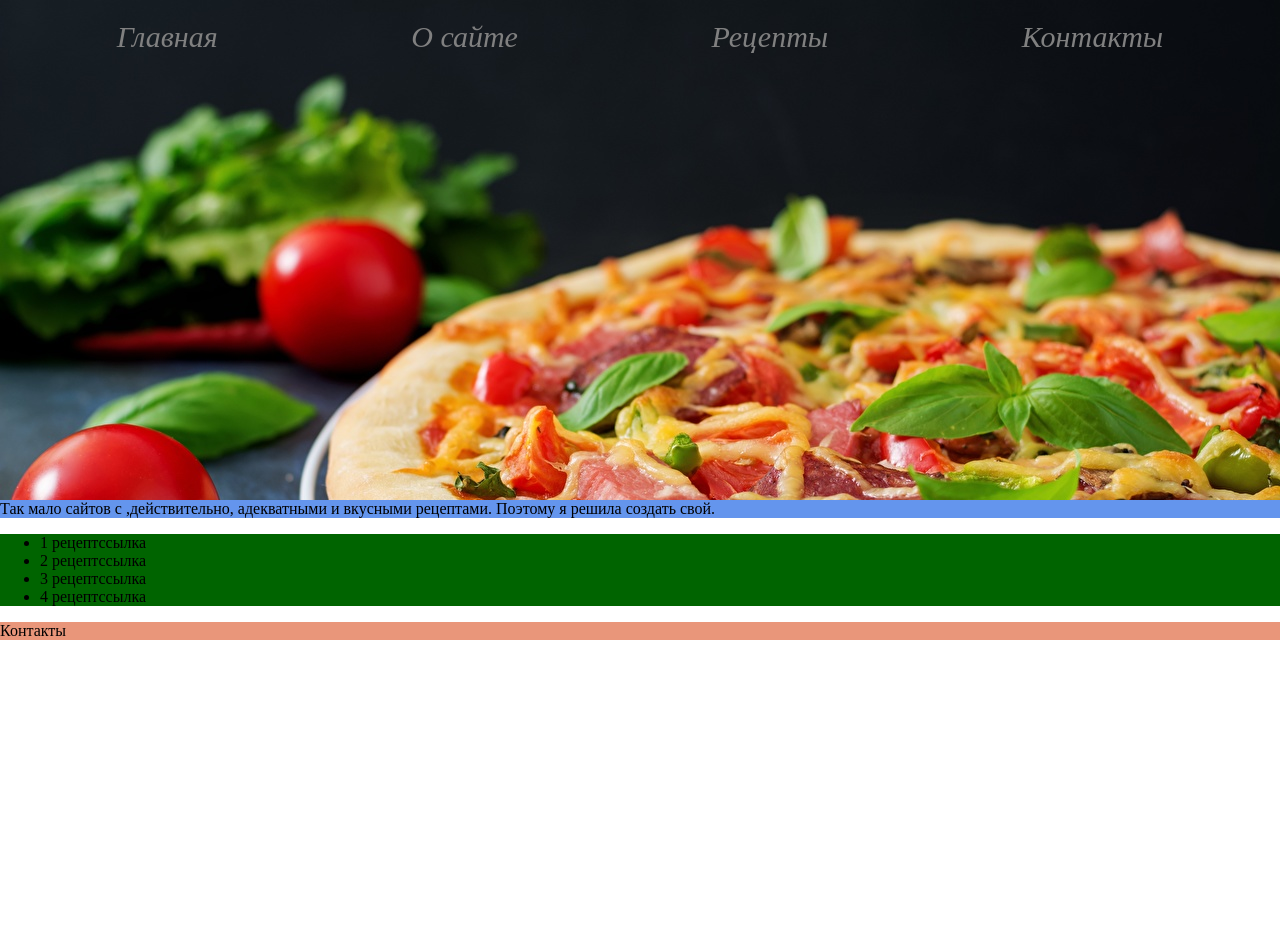
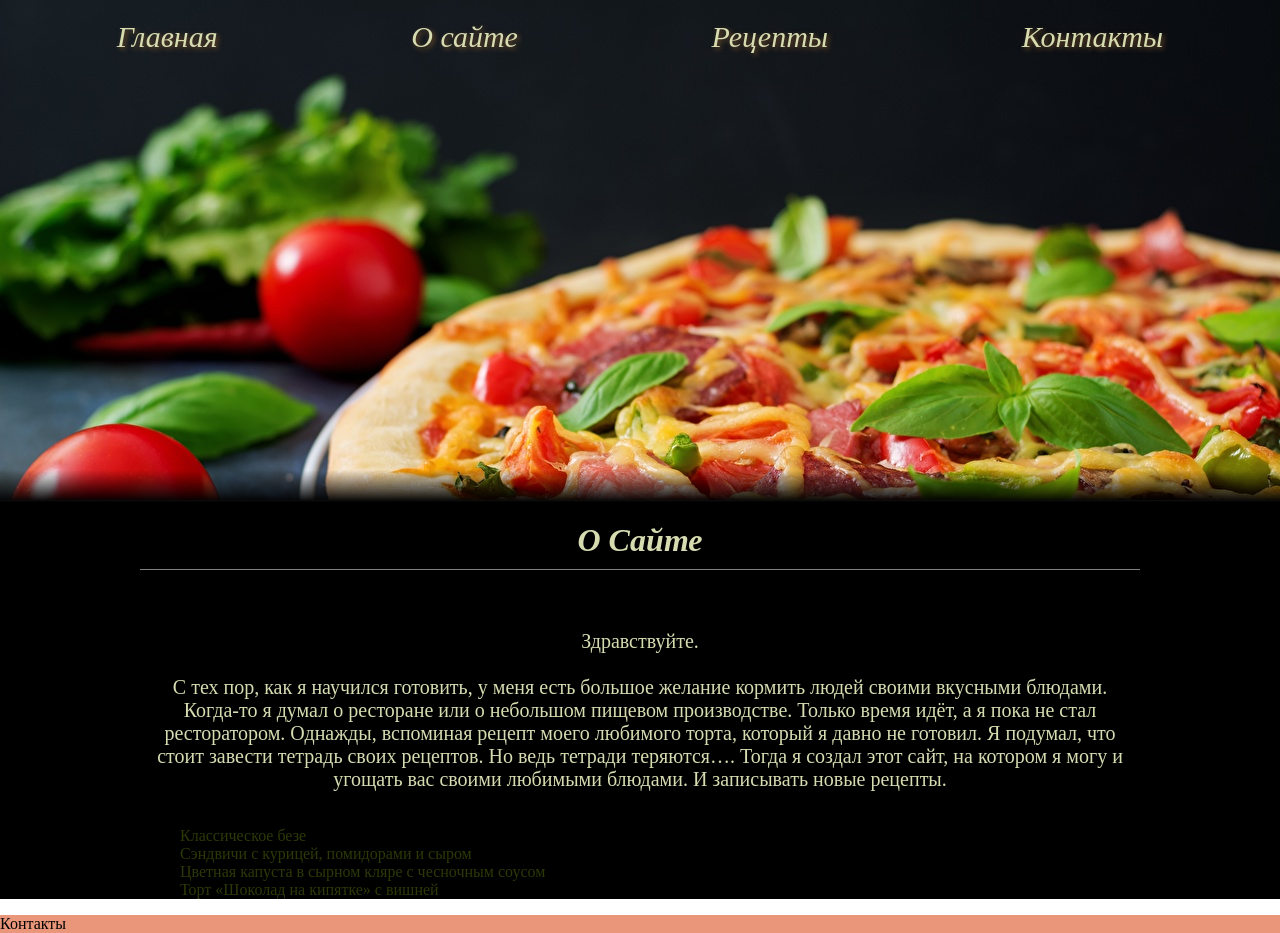
Before and after one commit to Victoria0209/Pet-project__Recipe-site, a plain HTML site: page index.html in a window 1280 px wide. Before the commit the page ends 800 px from the top, so only its background shows below. Drawn offline with Linux system fonts and the light colour scheme.

Commit message:
changed font color, add shadow,add gradient, add div main(black-menu)

```diff
--- a/index.html
+++ b/index.html
@@ -7,34 +7,49 @@
 
 </head>
 <body style="margin: 0px;">
-<div class="fixed">
+
 
     <div class='header'>
         <nav>
             <ul>
-                <li>Главная</li>
-                <li>О сайте</li>
-                <li>Рецепты</li>
-                <li>Контакты</li>
+                <li><a href=""> Главная</a></li>
+                <li><a href=""> О сайте</a></li>
+                <li><a href="">Рецепты</a></li>
+                <li><a href="">Контакты</a></li>
             </ul>
         </nav>
 
     </div>
+<div class="gradient"></div>
+    <main class="black-menu">
+        <div class="fixed">
+            <div class="Heading">
+                <h1>О Сайте</h1>
+            </div>
 
             <div class="about">
-        Так мало сайтов с ,действительно, адекватными и вкусными рецептами. Поэтому я решила создать свой.
+                <p>
+                    Здравствуйте.
+                    <br><br>С тех пор, как я научился готовить, у меня есть большое желание кормить людей своими вкусными блюдами.
+                    <br>Когда-то я думал о ресторане или о небольшом пищевом производстве. Только время идёт, а я пока не стал ресторатором.
+                    Однажды, вспоминая рецепт моего любимого торта, который я давно не готовил. Я подумал, что стоит завести тетрадь своих рецептов.
+                    Но ведь тетради теряются…. Тогда я создал этот сайт, на котором я могу и угощать вас своими любимыми блюдами.
+                    И записывать новые рецепты.
+                </p>
             </div>
 
             <div class="recipes">
                 <ul>
-            <li>1 рецепт<a>ссылка</a></li>
-            <li>2 рецепт<a>ссылка</a></li>
-            <li>3 рецепт<a>ссылка</a></li>
-            <li>4 рецепт<a>ссылка</a></li>
+                    <li><a href="https://vkusno-i-prosto.ru/receipt/beze-po-klassicheskomu-receptu/"> Классическое безе</a></li>
+                   <li> <a href="https://vkusno-i-prosto.ru/receipt/sendvichi-s-kuricej-pomidorami-i-syrom/">Сэндвичи с курицей, помидорами и сыром</a></li>
+                    <li> <a href="https://vkusno-i-prosto.ru/receipt/cvetnaya-kapusta-v-syrnom-klyare-s-chesno/">Цветная капуста в сырном кляре с чесночным соусом</a></li>
+                    <li> <a href="https://vkusno-i-prosto.ru/receipt/tort-shokolad-na-kipyatke-s-vishnej/">Торт «Шоколад на кипятке» с вишней</a></li>
                 </ul>
             </div>
+        </div>
+    </main>
 
-</div>
+
 </body>
 
 <footer class="contacts">
--- a/style.css
+++ b/style.css
@@ -1,10 +1,11 @@
-/*.fixed{
+.fixed{
 width: 1000px;
+margin: 0 auto;
 }
-*/
+
 
 .header{
-/*background-color: aquamarine;*/
+
 background: url(img/food2.jpg) no-repeat;
 background-size: 100%;
 height: 500px;
@@ -23,14 +24,65 @@ height: 500px;
 
 }
 
-.about{
-    background-color: cornflowerblue;
-}
-
-.recipes{
-    background-color: darkgreen;
-}
 
 .contacts{
     background-color: darksalmon;
 }
+
+.header a{
+text-decoration: none;
+color: rgb(214,219, 176);
+text-shadow: 2px 2px 5px rgb(115, 78,40);
+
+}
+
+.header a:hover{
+    color: rgb(204, 185, 185);
+}
+.header a:active{
+    color: rgb(45, 31, 21);
+}
+
+
+.Heading h1{
+    color: rgb(214,219, 176);
+    font-style: italic;
+    margin: 0px;
+    padding-top: 20px;
+    display: flex;
+    flex-direction: row;
+    justify-content: center;
+    border-bottom: 1px solid gray;
+    padding-bottom: 10px;
+}
+
+.black-menu{
+    background-color: black;
+    color: rgb(214,219, 176);
+}
+.gradient{
+    background: black;
+    background: linear-gradient(to top, black,transparent 100%);
+    padding: 16px;
+    margin-top: -30px;
+}
+
+.about{
+    display: flex;
+    flex-direction: row;
+    justify-content: center;
+    text-align: center;
+    font-size: 20px;
+    padding-top: 40px;
+}
+
+.recipes li a{
+    text-decoration: none;
+    list-style-type: none;
+    color: rgb(44,56, 7);
+}
+.recipes li{
+
+    list-style-type: none;
+
+}
```
Also changed, not shown: img/beze.jpg (added), img/cvetnaya-kapusta.jpg (added), img/sendvichi.jpg (added), img/tort.jpg (added). Lines whose indentation alone changed are shown as unchanged.
